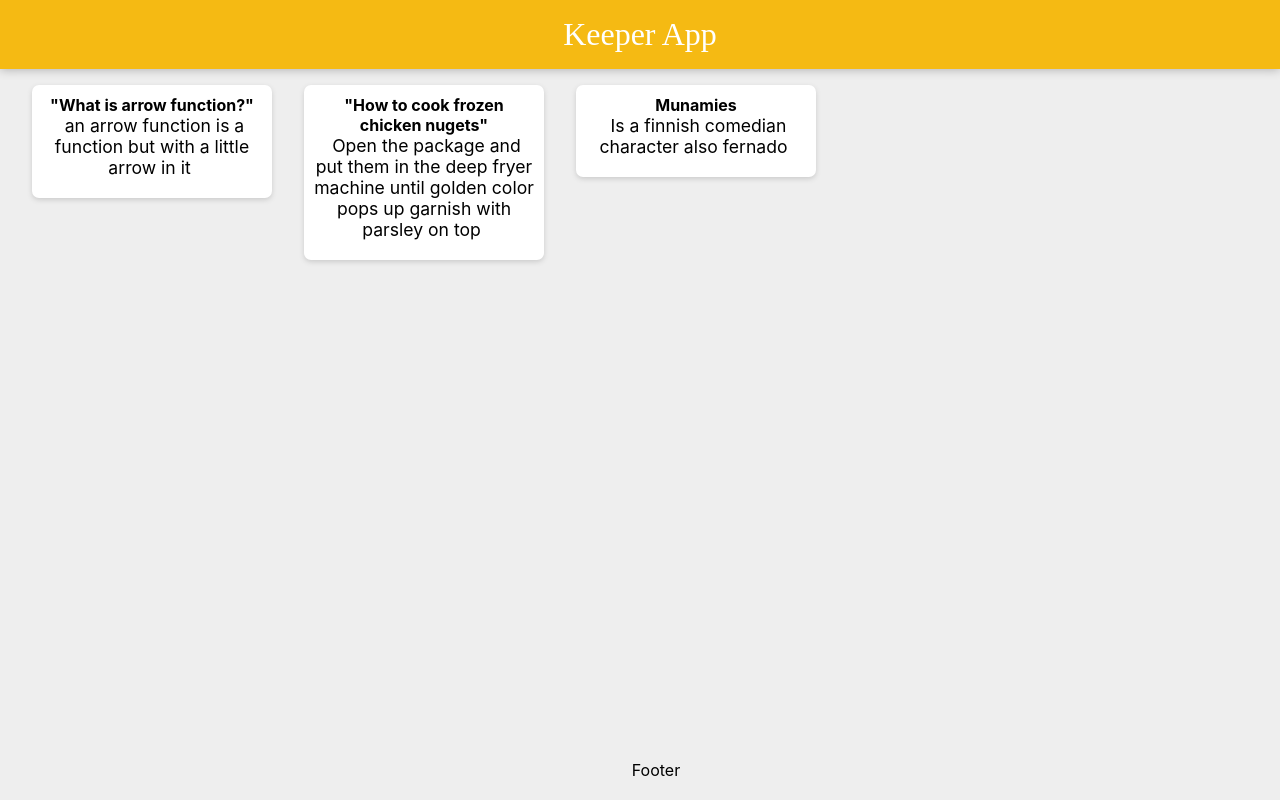
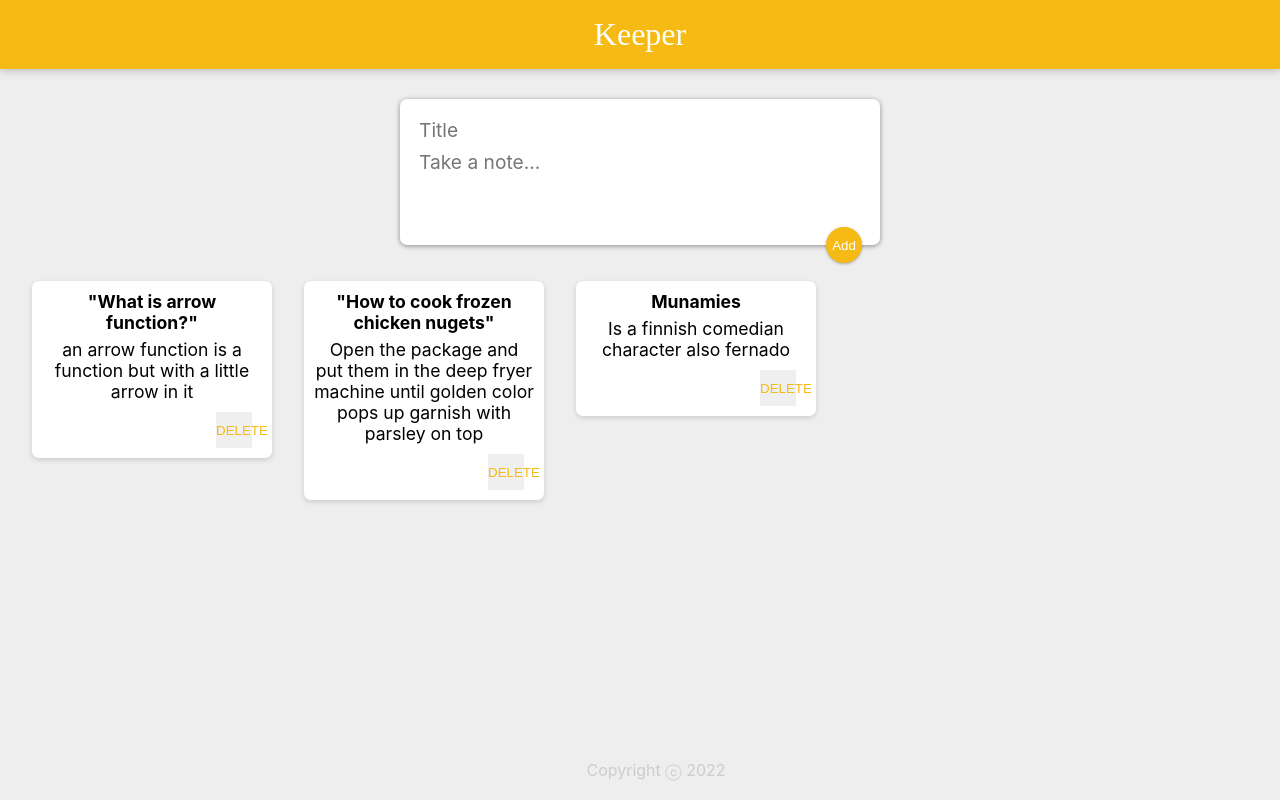
Before and after one commit to Victor-Grinan-Dev/keeper_app, a React (Create React App) app: page / in a window 1280 px wide. Built offline with nearby package versions, Linux system fonts and the light colour scheme.

Commit message:
separeted some components

```diff
--- a/src/components/ Header.jsx
+++ b/src/components/ Header.jsx
@@ -1,11 +1,11 @@
-import React from 'react'
+import React from "react";
 
-function  Header() {
+function Header() {
   return (
-    <div className="header">
-       <h1>Keeper App</h1>
-    </div>
-  )
+    <header>
+      <h1>Keeper</h1>
+    </header>
+  );
 }
 
-export default  Header;
+export default Header;
--- /dev/null
+++ b/src/components/CreateArea.jsx
@@ -0,0 +1,15 @@
+import React from "react";
+
+function CreateArea() {
+  return (
+    <div>
+      <form>
+        <input name="title" placeholder="Title" />
+        <textarea name="content" placeholder="Take a note..." rows="3" />
+        <button>Add</button>
+      </form>
+    </div>
+  );
+}
+
+export default CreateArea;
--- a/src/components/Footer.jsx
+++ b/src/components/Footer.jsx
@@ -1,9 +1,12 @@
-import React from 'react'
+import React from "react";
 
 function Footer() {
+  const year = new Date().getFullYear();
   return (
-    <div className='footer'> Footer</div>
-  )
+    <footer>
+      <p>Copyright ⓒ {year}</p>
+    </footer>
+  );
 }
 
-export default Footer
+export default Footer;
--- a/src/components/Main.jsx
+++ b/src/components/Main.jsx
@@ -3,12 +3,14 @@
 import Header from './ Header';
 import Footer from './Footer';
 import Browser from './conctact_card/Browser';
+import CreateArea from './CreateArea';
 
 
 function Main() {
   return (
     <div className="App">
         <Header />
+        <CreateArea />
         <Browser />
         <Footer />
     </div>
--- a/src/components/Note.jsx
+++ b/src/components/Note.jsx
@@ -1,14 +1,13 @@
-import React from 'react'
+import React from "react";
 
 function Note({title, content}) {
   return (
-    <div className='note'>
-
-    <h4> {title} </h4>
-    <p> {content} </p>
-
+    <div className="note">
+      <h1>{title}</h1>
+      <p>{content}</p>
+      <button>DELETE</button>
     </div>
-  )
+  );
 }
 
-export default Note
+export default Note;
--- a/src/components/styles.css
+++ b/src/components/styles.css
@@ -1,3 +1,4 @@
+/*
 * {
   padding: 0;
   margin: 0;
@@ -54,6 +55,111 @@
   white-space: pre-wrap;
   word-wrap: break-word;
 }
+*/
+
+* {
+  padding: 0;
+  margin: 0;
+  box-sizing: border-box;
+}
+html {
+  font-family: "Montserrat", sans-serif;
+}
+body {
+  background: #eee;
+  padding: 0 16px;
+}
+
+header {
+  background-color: #f5ba13;
+  margin: auto -16px;
+  padding: 16px 32px;
+  box-shadow: 0 0 10px 0 rgba(0, 0, 0, 0.3);
+}
+
+header h1 {
+  color: #fff;
+  font-family: "McLaren", cursive;
+  font-weight: 200;
+}
+
+footer {
+  position: absolute;
+  text-align: center;
+  bottom: 0;
+  width: 100%;
+  height: 2.5rem;
+}
+
+footer p {
+  color: #ccc;
+}
+.note {
+  background: #fff;
+  border-radius: 7px;
+  box-shadow: 0 2px 5px #ccc;
+  padding: 10px;
+  width: 240px;
+  margin: 16px;
+  float: left;
+}
+.note h1 {
+  font-size: 1.1em;
+  margin-bottom: 6px;
+}
+.note p {
+  font-size: 1.1em;
+  margin-bottom: 10px;
+  white-space: pre-wrap;
+  word-wrap: break-word;
+}
+
+.note button {
+  position: relative;
+  float: right;
+  margin-right: 10px;
+  color: #f5ba13;
+  border: none;
+  width: 36px;
+  height: 36px;
+  cursor: pointer;
+  outline: none;
+}
+
+form {
+  position: relative;
+  width: 480px;
+  margin: 30px auto 20px auto;
+  background: #fff;
+  padding: 15px;
+  border-radius: 7px;
+  box-shadow: 0 1px 5px rgb(138, 137, 137);
+}
+form input,
+form textarea {
+  width: 100%;
+  border: none;
+  padding: 4px;
+  outline: none;
+  font-size: 1.2em;
+  font-family: inherit;
+  resize: none;
+}
+form button {
+  position: absolute;
+  right: 18px;
+  bottom: -18px;
+  background: #f5ba13;
+  color: #fff;
+  border: none;
+  border-radius: 50%;
+  width: 36px;
+  height: 36px;
+  box-shadow: 0 1px 3px rgba(0, 0, 0, 0.3);
+  cursor: pointer;
+  outline: none;
+}
+
 
 
 /*erase from here*/
```
